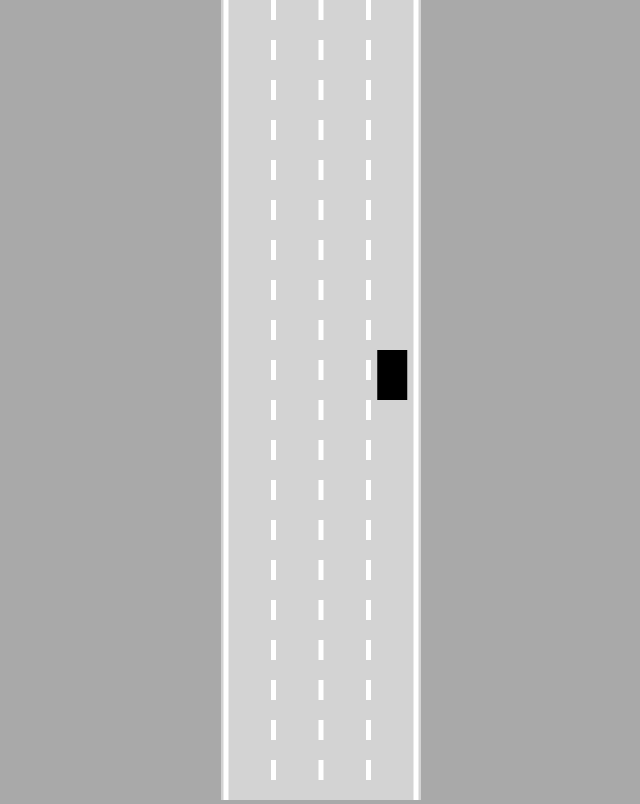
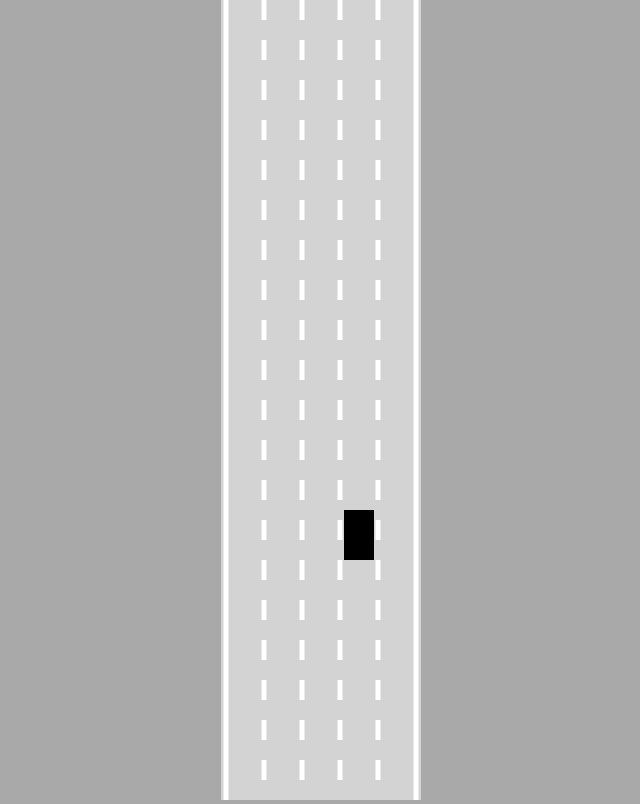
Before and after one commit to xavios/car-neural-network, a website: page index.html in a window 1280 px wide. Shown: the whole page, without its empty margins (319-959 px from the left). Drawn offline with Linux system fonts and the light colour scheme.

```diff
--- a/js/car.js
+++ b/js/car.js
@@ -15,6 +15,9 @@
 
   draw(ctx) {
     ctx.save();
+    // adds a translation transformation to the current matrix by moving
+    // the canvas and its origin x units horizontally and y units vertically
+    // on the grid.
     ctx.translate(this.x, this.y);
     ctx.rotate(-this.angle);
     ctx.beginPath();
@@ -34,6 +37,24 @@
     if (this.controlls.reverse) {
       this.speed -= this.acceleration;
     }
+    this.limitSpeed();
+
+    if (this.speed != 0) {
+      const flip = this.speed > 0 ? 1 : -1;
+
+      if (this.controlls.left) {
+        this.angle += 0.03 * flip;
+      }
+      if (this.controlls.right) {
+        this.angle -= 0.03 * flip;
+      }
+    }
+
+    this.x -= Math.sin(this.angle) * this.speed;
+    this.y -= Math.cos(this.angle) * this.speed;
+  }
+
+  limitSpeed() {
     if (this.speed > this.maxSpeed) {
       this.speed = this.maxSpeed;
     }
@@ -49,19 +70,5 @@
     if (Math.abs(this.speed) < this.friction) {
       this.speed = 0;
     }
-
-    if (this.speed != 0) {
-      const flip = this.speed > 0 ? 1 : -1;
-
-      if (this.controlls.left) {
-        this.angle += 0.03 * flip;
-      }
-      if (this.controlls.right) {
-        this.angle -= 0.03 * flip;
-      }
-    }
-
-    this.x -= Math.sin(this.angle) * this.speed;
-    this.y -= Math.cos(this.angle) * this.speed;
   }
 }
--- a/js/index.js
+++ b/js/index.js
@@ -2,15 +2,17 @@
 canvas.width = 200;
 
 const ctx = canvas.getContext("2d");
-const road = new Road(canvas.width / 2, canvas.width, 4);
+const road = new Road(canvas.width / 2, canvas.width, 5);
 const car = new Car(road.getLaneCenter(3), window.innerHeight / 2, 30, 50);
-car.draw(ctx);
 animate();
 
 function animate() {
   car.update();
   canvas.height = window.innerHeight;
+  ctx.save();
+  ctx.translate(0, -car.y + canvas.height * 0.7);
   road.draw(ctx);
   car.draw(ctx);
+  ctx.restore();
   requestAnimationFrame(animate);
 }
--- a/js/road.js
+++ b/js/road.js
@@ -3,25 +3,40 @@
     this.x = x;
     this.width = width;
     this.laneCount = laneCount;
-    this.left = x - width / 2;
-    this.right = x + width / 2;
+    const margin = 5;
+    this.left = x - width / 2 + margin;
+    this.right = x + width / 2 - margin;
 
     const infinity = 1000000;
     this.top = -infinity;
     this.bottom = infinity;
+
+    this.topLeft = { x: this.left, y: this.top };
+    this.bottomLeft = { x: this.left, y: this.bottom };
+    this.topRight = { x: this.right, y: this.top };
+    this.bottomRight = { x: this.right, y: this.bottom };
+
+    this.borders = [
+      { start: this.topLeft, end: this.bottomLeft },
+      { start: this.topRight, end: this.bottomRight },
+    ];
   }
 
   draw() {
     ctx.lineWidth = 5;
     ctx.strokeStyle = "white";
 
-    for (let i = 0; i <= this.laneCount; i++) {
-      const laneLeft = lerp(this.left + 5, this.right - 5, i / this.laneCount);
-      if (i == 0 || i == this.laneCount) {
-        ctx.setLineDash([]);
-      } else {
-        ctx.setLineDash([20, 20]);
-      }
+    this.borders.forEach((border) => {
+      ctx.setLineDash([]);
+      ctx.beginPath();
+      ctx.moveTo(border.start.x, border.start.y);
+      ctx.lineTo(border.end.x, border.end.y);
+      ctx.stroke();
+    });
+
+    for (let i = 1; i <= this.laneCount - 1; i++) {
+      const laneLeft = lerp(this.left, this.right, i / this.laneCount);
+      ctx.setLineDash([20, 20]);
       ctx.beginPath();
       ctx.moveTo(laneLeft, this.top);
       ctx.lineTo(laneLeft, this.bottom);
@@ -30,28 +45,26 @@
   }
 
   getLaneCenter(laneIndex) {
-    if (laneIndex == 0) {
-      const laneLeft = this.left + 5;
-      const laneRight = lerp(this.left + 5, this.right - 5, 1 / this.laneCount);
+    const firstLane = laneIndex == 0;
+    if (firstLane) {
+      const laneLeft = this.left;
+      const laneRight = lerp(this.left, this.right, 1 / this.laneCount);
       return lerp(laneLeft, laneRight, 0.5);
     }
-    if (laneIndex == this.laneCount - 1) {
+    const lastLane = laneIndex == this.laneCount - 1;
+    if (lastLane) {
       const laneLeft = lerp(
-        this.left + 5,
-        this.right - 5,
+        this.left,
+        this.right,
         (this.laneCount - 1) / this.laneCount
       );
-      const laneRight = this.right - 5;
+      const laneRight = this.right;
       return lerp(laneLeft, laneRight, 0.5);
     }
-    const laneLeft = lerp(
-      this.left + 5,
-      this.right - 5,
-      laneIndex / this.laneCount
-    );
+    const laneLeft = lerp(this.left, this.right, laneIndex / this.laneCount);
     const laneRight = lerp(
-      this.left + 5,
-      this.right - 5,
+      this.left,
+      this.right,
       (laneIndex + 1) / this.laneCount
     );
     return lerp(laneLeft, laneRight, 0.5);
--- a/js/utils.js
+++ b/js/utils.js
@@ -1,5 +1,5 @@
 // lerp gives you the % point between A and B point
-// A = 1, B = 5, t = 0.5 --> 1 + (5 - 1) * 0.5 = 3
+// A = 1, B = 5, t = 0.5 --> 1 + (5 - 1) * 0.5 = 2.5
 // with this funtion, it is easy to generate this between % point.
 function lerp(A, B, percentage) {
   return A + (B - A) * percentage;
```
Also changed, not shown: index.html (+1 -0 lines), test.html (added, +48 -0 lines).
